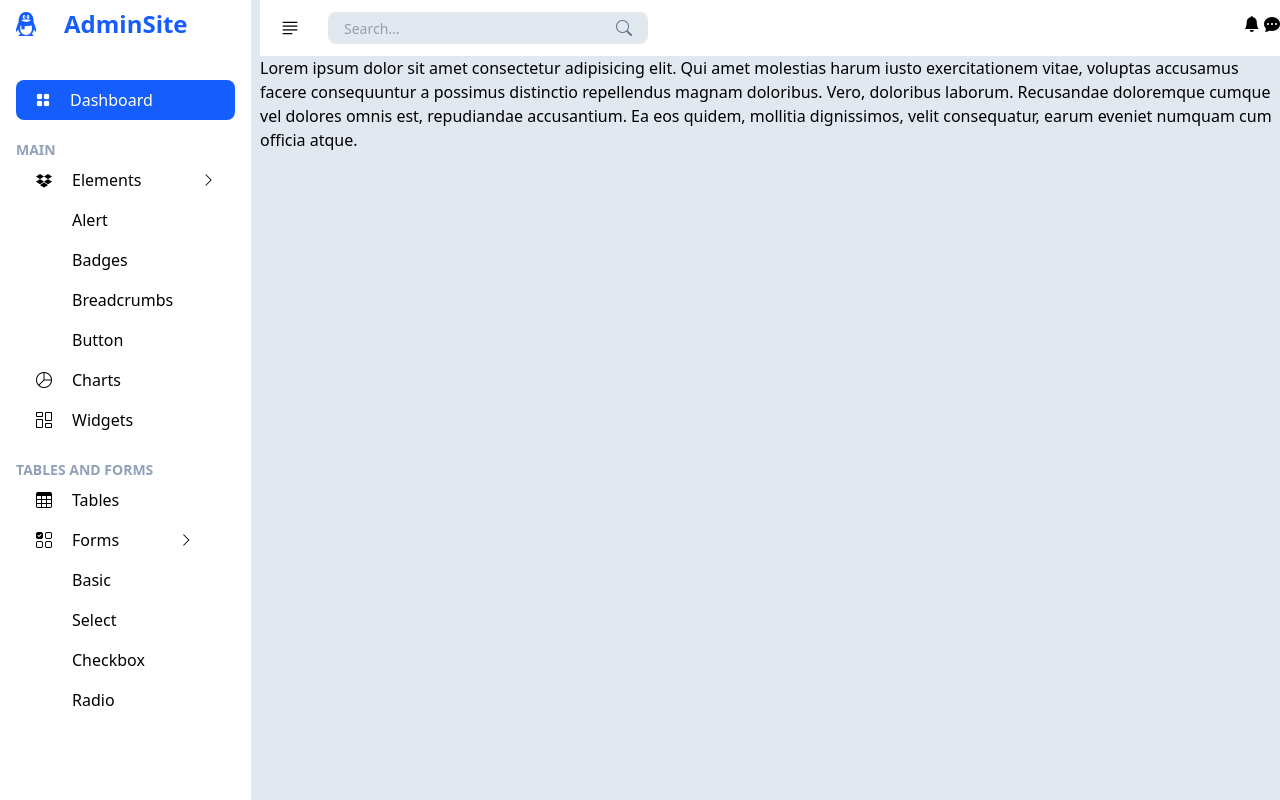
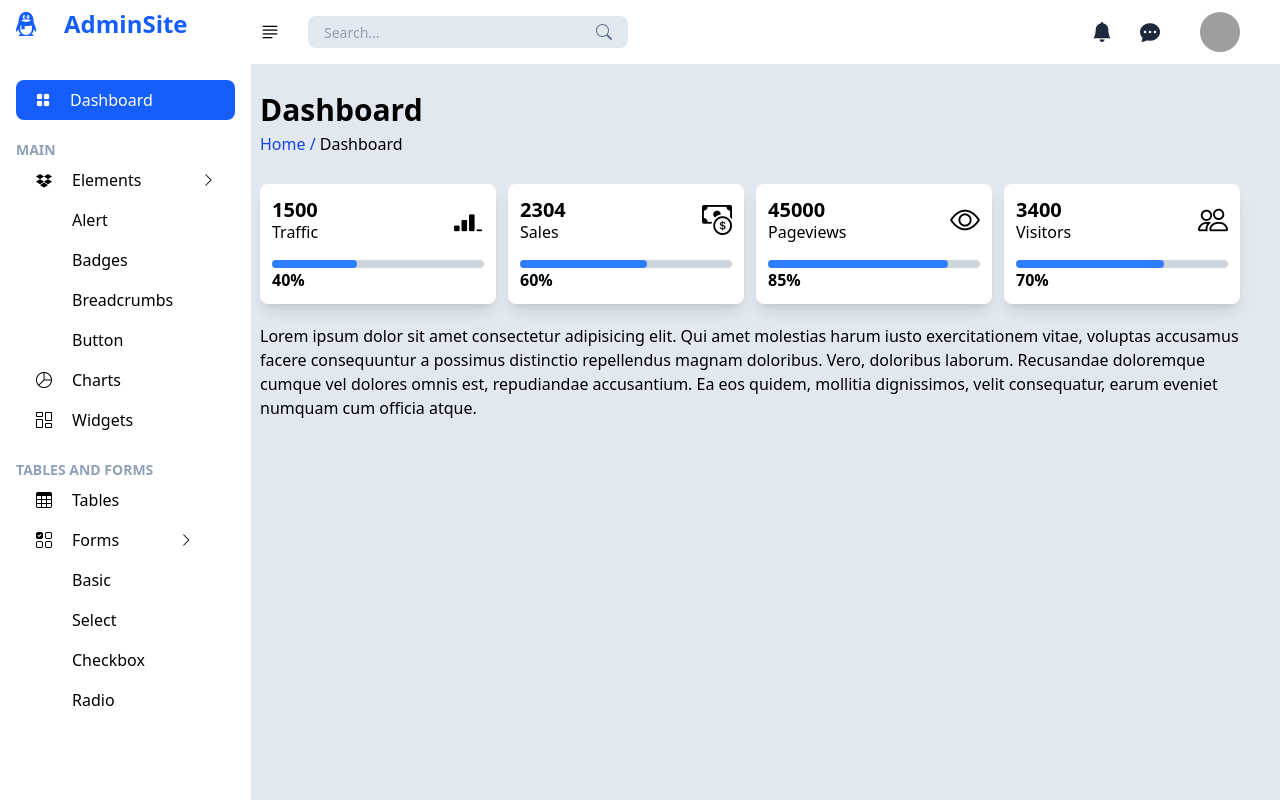
Before and after one commit to efraimurelpalodang/dashboard-adminSite-2, a plain HTML site: page index.html in a window 1280 px wide. Drawn offline with nearby package versions, Linux system fonts and the light colour scheme; grey boxes are pictures that could not be loaded.

Commit message:
selesai membuat tampilan dan beberapa box

```diff
--- a/index.html
+++ b/index.html
@@ -8,6 +8,16 @@
     <!-- icons -->
     <link rel="stylesheet" href="https://cdn.jsdelivr.net/npm/bootstrap-icons@1.12.1/font/bootstrap-icons.min.css" />
     <title>AdminSite</title>
+    <style>
+      .scrollbar-hide {
+        -ms-overflow-style: none; /* IE and Edge */
+        scrollbar-width: none; /* Firefox */
+      }
+
+      .scrollbar-hide::-webkit-scrollbar {
+        display: none; /* Chrome, Safari, Opera */
+      }
+    </style>
     <script>
       tailwind.config = {
         theme: {
@@ -24,13 +34,14 @@
     <!-- start -->
     <div class="">
       <!-- start sidebar -->
-      <aside class="px-4 pt-2 flex flex-col gap-y-10 fixed left-0 top-0 bottom-0 overflow-y-auto z-10 bg-white">
+      <aside class="px-4 pt-2 flex flex-col gap-y-10 fixed left-0 top-0 bottom-0 overflow-y-auto z-10 bg-white scrollbar-hide">
         <!-- logo -->
         <a href="#" class="flex items-center gap-x-6 text-blue-600">
           <i class="bi bi-tencent-qq text-2xl"></i>
           <h1 class="text-2xl font-bold">AdminSite</h1>
         </a>
 
+        <nav>
           <ul class="pb-10">
             <li>
               <a href="#" class="flex px-5 py-2 items-center gap-x-5 rounded-lg bg-blue-600 text-white">
@@ -113,10 +124,12 @@
 
             </li>
           </ul>
+        </nav>
+
       </aside>
       <!-- end sidebar -->
-      <main class="z-0 pl-65">
-        <nav class="bg-white relative pl-5 py-3 flex justify-between">
+      <div class="z-0 pl-55">
+        <header class="bg-white relative px-10 py-3 flex justify-between">
           <!-- right -->
           <div class="flex justify-start gap-x-7 items-center">
             <a href="#">
@@ -124,18 +137,95 @@
             </a>
             <div class="input bg-slate-200 px-4 rounded-lg flex items-center gap-x-1 w-80 h-8">
               <input type="search" placeholder="Search..." class="focus:outline-none h-1/2 text-slate-600 text-sm w-full">
+              <a href="#">
                 <i class="bi bi-search text-slate-500"></i>
+              </a>
             </div>
           </div>
 
           <!-- left -->
+          <div class="flex gap-x-10 items-center text-slate-800">
+            <div class="flex gap-x-7">
+              <a href="#">
+                <i class="bi bi-bell-fill text-xl"></i>
+              </a>
+              <a href="#">
+                <i class="bi bi-chat-dots-fill text-xl"></i>
+              </a>
+            </div>
+            <div class="profile">
+              <a href="#">
+                <img src="https://shopee.co.id/inspirasi-shopee/wp-content/uploads/2022/03/foto-anime-keren.webp" alt="profile img" class="w-10 h-10 object-cover rounded-full">
+              </a>
+            </div>
+          </div>
+        </header>
+
+        <main class="px-10 pt-7">
+          <div class="mb-7">
+            <h1 class="font-semibold text-3xl mb-1">Dashboard</h1>
+            <a href="#"> <span class="text-blue-700">Home /</span> Dashboard</a>
+          </div>
+
+          <div class="box grid grid-cols-4 mb-5 gap-x-3">
+            <div class="bg-white rounded-lg p-3 shadow-lg">
+              <div class="mb-4 flex items-center justify-between">
                 <div>
-            <i class="bi bi-bell-fill"></i>
-            <i class="bi bi-chat-dots-fill"></i>
+                  <h1 class="text-xl font-semibold">1500</h1>
+                  <p class="-mt-1">Traffic</p>
                 </div>
-        </nav>
+                <i class="bi bi-reception-3 text-3xl"></i>
+              </div>
+              <div class="w-full bg-gray-300 h-2 rounded-full">
+                <div class="bg-blue-500 h-2 rounded-full" style="width: 40%"></div>
+              </div>
+              <p class="font-semibold">40%</p>
+            </div>
+            <div class="bg-white rounded-lg p-3 shadow-lg">
+              <div class="mb-4 flex items-center justify-between">
+                <div>
+                  <h1 class="text-xl font-semibold">2304</h1>
+                  <p class="-mt-1">Sales</p>
+                </div>
+                <i class="bi bi-cash-coin text-3xl"></i>
+              </div>
+              <div class="w-full bg-gray-300 h-2 rounded-full">
+                <div class="bg-blue-500 h-2 rounded-full" style="width: 60%"></div>
+              </div>
+              <p class="font-semibold">60%</p>
+            </div>
+            <div class="bg-white rounded-lg p-3 shadow-lg">
+              <div class="mb-4 flex items-center justify-between">
+                <div>
+                  <h1 class="text-xl font-semibold">45000</h1>
+                  <p class="-mt-1">Pageviews</p>
+                </div>
+                <i class="bi bi-eye text-3xl"></i>
+              </div>
+              <div class="w-full bg-gray-300 h-2 rounded-full">
+                <div class="bg-blue-500 h-2 rounded-full" style="width: 85%"></div>
+              </div>
+              <p class="font-semibold">85%</p>
+            </div>
+            <div class="bg-white rounded-lg p-3 shadow-lg">
+              <div class="mb-4 flex items-center justify-between">
+                <div>
+                  <h1 class="text-xl font-semibold">3400</h1>
+                  <p class="-mt-1">Visitors</p>
+                </div>
+                <i class="bi bi-people text-3xl"></i>
+              </div>
+              <div class="w-full bg-gray-300 h-2 rounded-full">
+                <div class="bg-blue-500 h-2 rounded-full" style="width: 70%"></div>
+              </div>
+              <p class="font-semibold">70%</p>
+            </div>
+          </div>
+
           <p>Lorem ipsum dolor sit amet consectetur adipisicing elit. Qui amet molestias harum iusto exercitationem vitae, voluptas accusamus facere consequuntur a possimus distinctio repellendus magnam doloribus. Vero, doloribus laborum. Recusandae doloremque cumque vel dolores omnis est, repudiandae accusantium. Ea eos quidem, mollitia dignissimos, velit consequatur, earum eveniet numquam cum officia atque.</p>
         </main>
+
+      </div>
     </div>
     <!-- finish -->
   </body>
```
Lines whose indentation alone changed are shown as unchanged.
